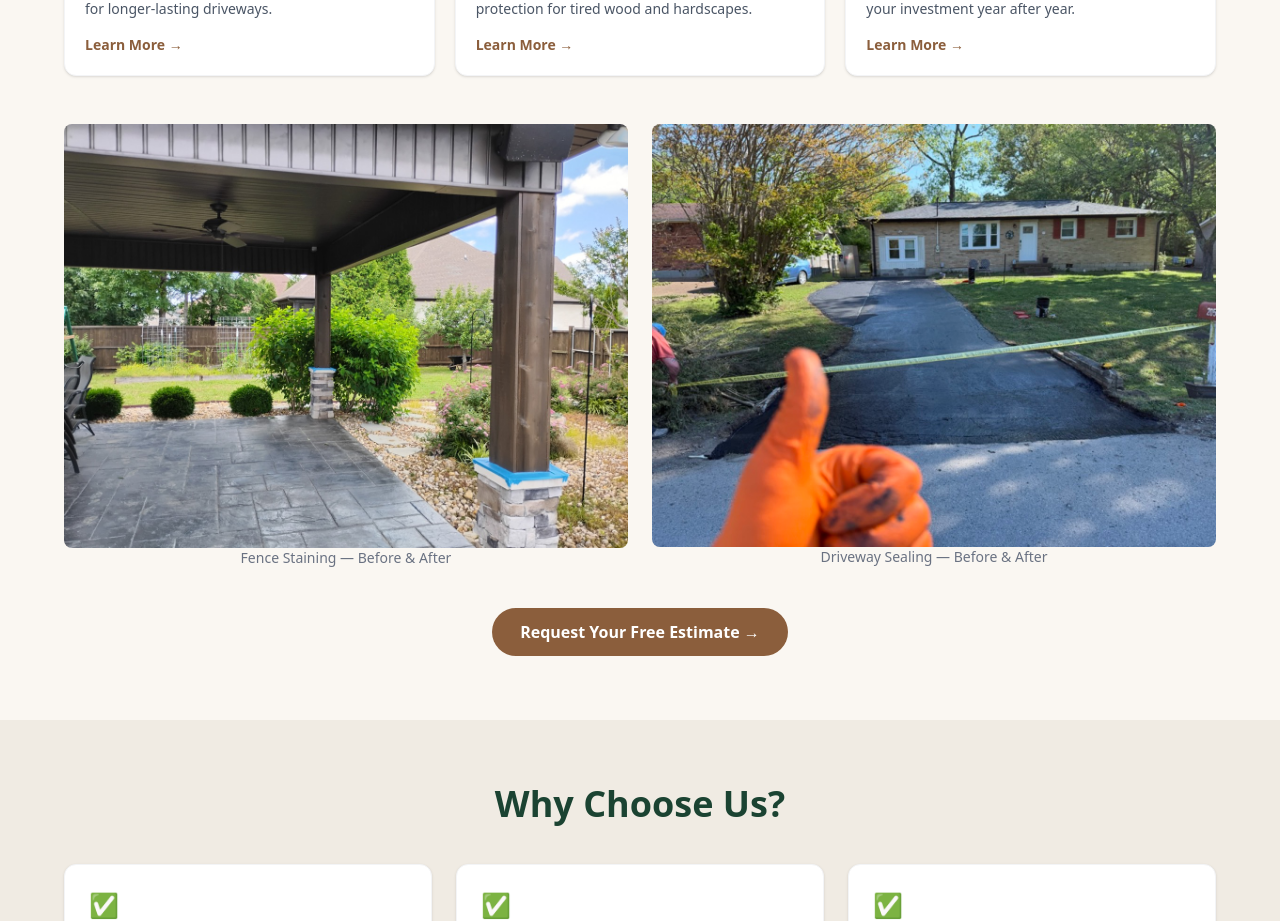
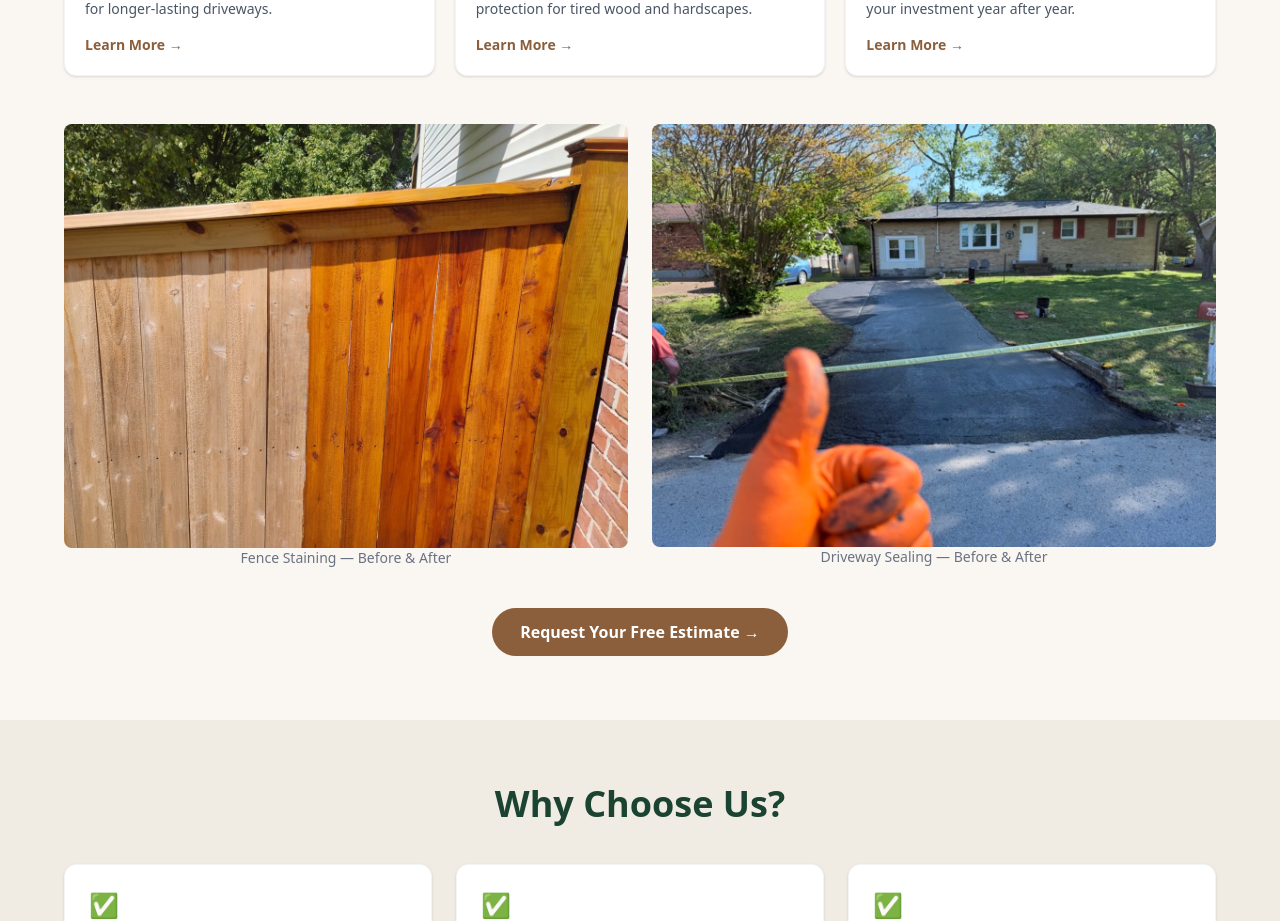
Before and after one commit to TheeJesse/stoneman-services, a Next.js app: page / in a window 1280 px wide. Shown: the part 1340-2261 px from the top of the page. Built offline with nearby package versions, Linux system fonts and the light colour scheme.

Commit message:
Use Matt's before/after fence stain photo

```diff
--- a/app/page.tsx
+++ b/app/page.tsx
@@ -207,7 +207,7 @@ export default function HomePage() {
           <div className="grid grid-cols-1 sm:grid-cols-2 gap-6 mb-10">
             <div>
               <Image
-                src="/images/detail-fence-compare.jpg"
+                src="/images/before-after-fence-1.jpg"
                 alt="Fence staining before and after comparison"
                 width={600}
                 height={400}
```
Also changed, not shown: public/images/before-after-fence-1.jpg (added).
